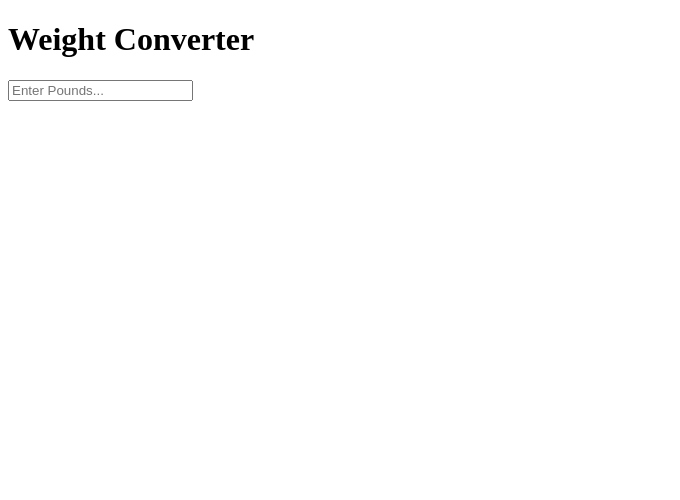
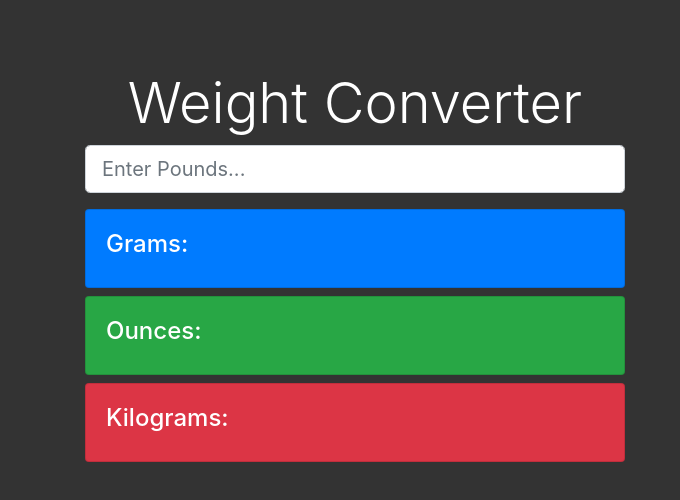
Before and after one commit to sunshine274/practice-js-project02, a plain HTML site: page index.html in a window 1280 px wide. Shown: the whole page, without its empty margins (0-680 px from the left). Drawn offline with nearby package versions, Linux system fonts and the light colour scheme.

Commit message:
Added html and bootstrap styling

```diff
--- a/index.html
+++ b/index.html
@@ -1,13 +1,27 @@
 <!DOCTYPE html>
 <html lang="en">
+
 <head>
 	<meta charset="UTF-8">
 	<meta name="viewport" content="width=device-width, initial-scale=1.0">
-    <link rel="stylesheet" href="https://cdnjs.cloudflare.com/ajax/libs/twitter-bootstrap/4.5.0/js/bootstrap.min.js">
+
+	<link rel="stylesheet" href="https://stackpath.bootstrapcdn.com/bootstrap/4.5.0/css/bootstrap.min.css">
+    <script src="https://ajax.googleapis.com/ajax/libs/jquery/3.5.1/jquery.min.js"></script>
+	<script src="https://stackpath.bootstrapcdn.com/bootstrap/4.5.0/js/bootstrap.min.js" >
+	</script>
+
+    <style>
+    body{
+        margin-top: 70px;
+        background: #333;
+        color:#fff;
+    }
 
 
-    <title>JS Crash Course</title>
+    </style>
+	<title>Simple Weight Converter</title>
 </head>
+
 <body>
 	<div class="container">
 		<div class="row">
@@ -19,7 +33,31 @@
 						<input type="number" id="lbsInput" class="form-control form-control-lg" placeholder="Enter Pounds...">
     </div>
 				</form>
+				<div id="output">
+					<div class="card bg-primary mb-2">
+						<div class="card-body">
+							<h4>Grams:</h4>
+							<div id="gramsOutput">
+							</div>
+						</div>
+					</div>
 
+					<div class="card bg-success mb-2">
+						<div class="card-body">
+							<h4>Ounces:</h4>
+							<div id="ozOutput">
+							</div>
+						</div>
+					</div>
+
+					<div class="card bg-danger mb-2">
+						<div class="card-body">
+							<h4>Kilograms:</h4>
+							<div id="kgOutput">
+							</div>
+						</div>
+					</div>
+				</div>
 			</div>
 
 
@@ -27,4 +65,5 @@
 
 	</div>
 </body>
+
 </html>
```
Lines whose indentation alone changed are shown as unchanged.
